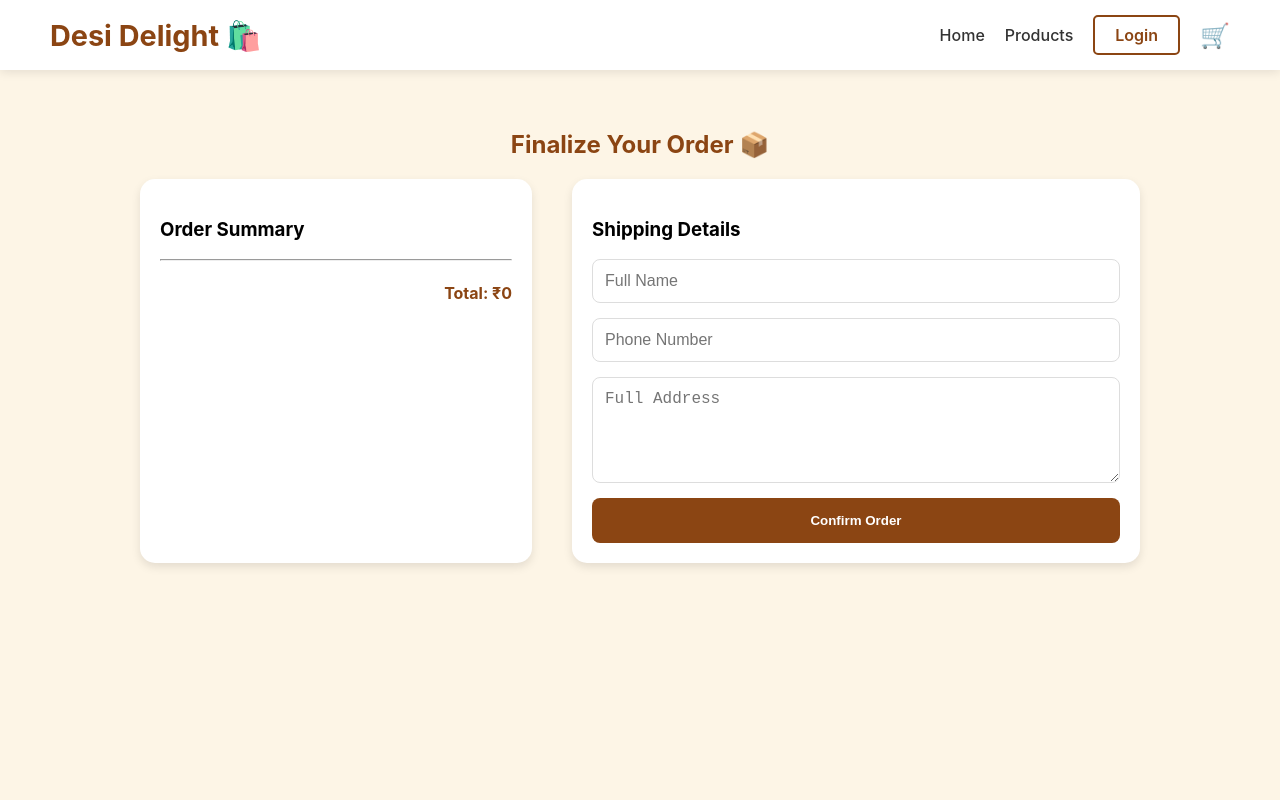
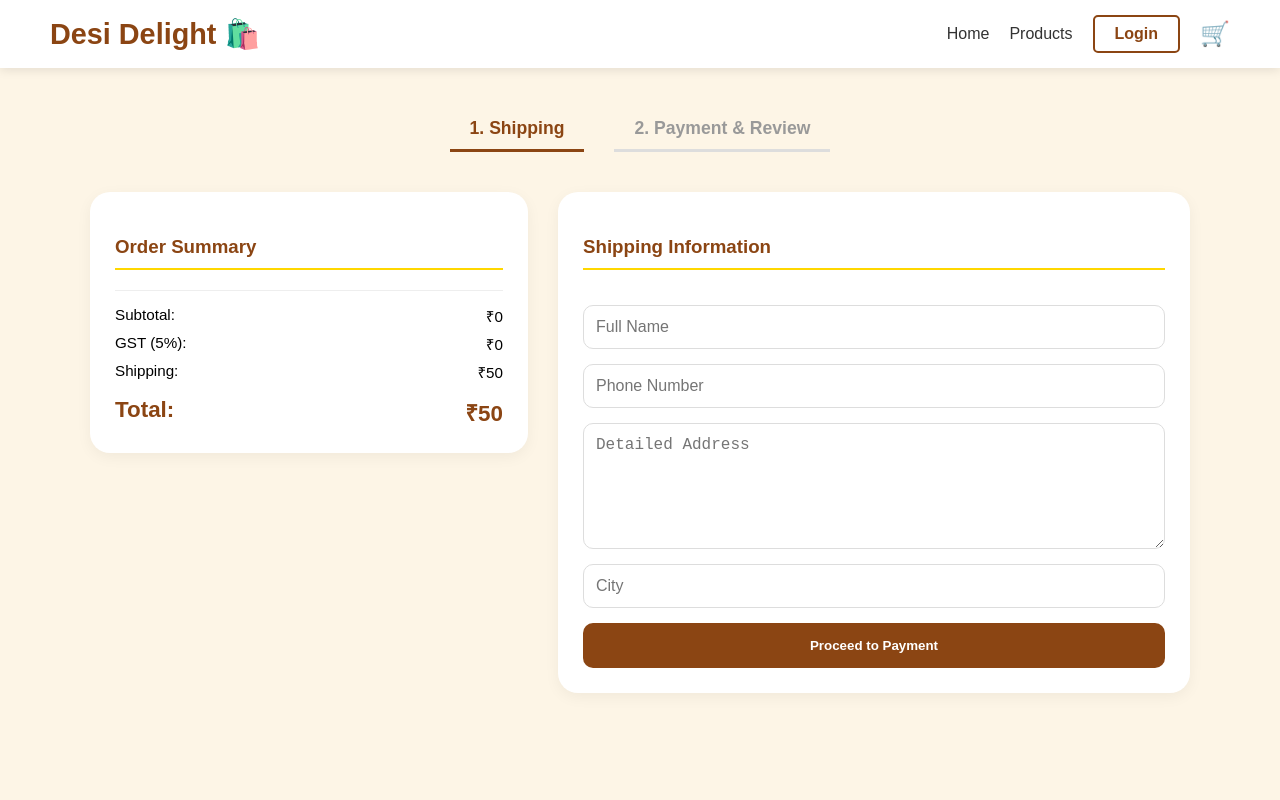
Before and after one commit to khushi-vishwakarma-bot/client, a React (Create React App) app: page /checkout in a window 1280 px wide. Shown: the top 800 px of the page. Built offline with nearby package versions, Linux system fonts and the light colour scheme.

Commit message:
new changes

```diff
--- a/src/App.js
+++ b/src/App.js
@@ -4,6 +4,7 @@ import Home from './components/Home';
 import Products from './components/Products';
 import Cart from './components/Cart';
 import Checkout from './components/Checkout';
+import OrderSuccess from './components/OrderSuccess';
 import Navbar from './components/Navbar';
 import Footer from './components/Footer';
 import Register from './components/Register';
@@ -41,29 +42,52 @@ function App() {
     });
   };
 
+  // UPDATED: Logic to remove item when quantity drops below 1
+  const updateQuantity = (productId, amount) => {
+    setCartItems((prevItems) => {
+      return prevItems
+        .map((item) =>
+          item.id === productId ? { ...item, quantity: item.quantity + amount } : item
+        )
+        .filter((item) => item.quantity > 0); // This automatically removes the product
+    });
+  };
+
+  const clearCart = () => {
+    setCartItems([]);
+    localStorage.removeItem('desiCart');
+  };
+
   const loginUser = (userData) => setUser(userData);
-  const logoutUser = () => setUser(null);
+  const logoutUser = () => {
+    setUser(null);
+    localStorage.removeItem('desiUser');
+  };
 
   return (
     <Router>
-      <div className="App">
-        {/* Navbar is now safely inside Router */}
+      <div className="App" style={{ fontFamily: "'Poppins', sans-serif" }}>
         <Navbar
           user={user}
           onLogout={logoutUser}
           cartCount={cartItems.reduce((acc, item) => acc + item.quantity, 0)}
         />
-
         <Routes>
           <Route path="/" element={<Home />} />
           <Route path="/products" element={<Products addToCart={addToCart} />} />
-          <Route path="/cart" element={<Cart cartItems={cartItems} />} />
-          <Route path="/checkout" element={<Checkout cartItems={cartItems} />} />
+          <Route
+            path="/cart"
+            element={<Cart cartItems={cartItems} updateQuantity={updateQuantity} />}
+          />
+          <Route
+            path="/checkout"
+            element={<Checkout cartItems={cartItems} clearCart={clearCart} />}
+          />
+          <Route path="/order-success" element={<OrderSuccess />} />
           <Route path="/register" element={<Register />} />
           <Route path="/login" element={<Login onLogin={loginUser} />} />
           <Route path="/profile" element={<Profile user={user} onLogout={logoutUser} />} />
         </Routes>
-
         <Footer />
       </div>
     </Router>
--- a/src/components/Cart.js
+++ b/src/components/Cart.js
@@ -4,16 +4,14 @@ import { useNavigate } from 'react-router-dom';
 function Cart({ cartItems, updateQuantity }) {
   const navigate = useNavigate();
 
-  // Calculate Total based on Price * Quantity
   const total = cartItems.reduce((acc, item) => {
-    // Remove '₹' and comma if any, then convert to number
     const price = parseInt(item.price.replace(/[₹,]/g, ''));
     return acc + (price * item.quantity);
   }, 0);
 
   return (
     <div style={{ padding: '40px', backgroundColor: '#fffaf0', minHeight: '100vh', fontFamily: "'Poppins', sans-serif" }}>
-      <h2 style={{ color: '#8B4513', textAlign: 'center', fontSize: '2.5rem' }}>Your Shopping Cart 🛒</h2>
+      <h2 style={{ color: '#8B4513', textAlign: 'center', fontSize: '2.5rem', marginBottom: '30px' }}>Your Shopping Cart 🛒</h2>
 
       {cartItems.length === 0 ? (
         <div style={{ textAlign: 'center', marginTop: '50px' }}>
@@ -21,19 +19,19 @@ function Cart({ cartItems, updateQuantity }) {
           <button onClick={() => navigate('/products')} style={btnStyle}>Go to Shop</button>
         </div>
       ) : (
-        <div style={{ maxWidth: '800px', margin: '0 auto', backgroundColor: 'white', padding: '20px', borderRadius: '20px', boxShadow: '0 10px 30px rgba(0,0,0,0.05)' }}>
+        <div style={{ maxWidth: '850px', margin: '0 auto', backgroundColor: 'white', padding: '30px', borderRadius: '25px', boxShadow: '0 10px 40px rgba(0,0,0,0.05)' }}>
           {cartItems.map((item) => (
-            <div key={item.id} style={{ display: 'flex', justifyContent: 'space-between', alignItems: 'center', padding: '15px 0', borderBottom: '1px solid #eee' }}>
+            <div key={item.id} style={{ display: 'flex', justifyContent: 'space-between', alignItems: 'center', padding: '20px 0', borderBottom: '1px solid #f5f5f5' }}>
               <div style={{ display: 'flex', alignItems: 'center', gap: '20px' }}>
-                <img src={item.img} alt={item.name} style={{ width: '60px', height: '60px', borderRadius: '10px', objectFit: 'cover' }} />
+                <img src={item.img} alt={item.name} style={{ width: '70px', height: '70px', borderRadius: '15px', objectFit: 'cover' }} />
                 <div>
-                  <h4 style={{ margin: 0 }}>{item.name}</h4>
-                  <p style={{ margin: 0, color: '#8B4513', fontWeight: 'bold' }}>{item.price}</p>
+                  <h4 style={{ margin: 0, fontSize: '1.1rem', color: '#333' }}>{item.name}</h4>
+                  <p style={{ margin: '5px 0 0', color: '#8B4513', fontWeight: 'bold' }}>{item.price}</p>
                 </div>
               </div>
 
-              {/* + and - BUTTONS */}
-              <div style={{ display: 'flex', alignItems: 'center', gap: '15px' }}>
+              {/* Only Quantity Controls Left */}
+              <div style={{ display: 'flex', alignItems: 'center', gap: '15px', backgroundColor: '#fdf5e6', padding: '5px 15px', borderRadius: '20px' }}>
                 <button
                   onClick={() => updateQuantity(item.id, -1)}
                   style={qtyBtnStyle}
@@ -41,7 +39,7 @@ function Cart({ cartItems, updateQuantity }) {
                 >
                   -
                 </button>
-                <span style={{ fontWeight: 'bold', fontSize: '1.1rem', minWidth: '20px', textAlign: 'center' }}>
+                <span style={{ fontWeight: 'bold', fontSize: '1.1rem', minWidth: '25px', textAlign: 'center' }}>
                   {item.quantity}
                 </span>
                 <button
@@ -55,10 +53,19 @@ function Cart({ cartItems, updateQuantity }) {
             </div>
           ))}
 
-          <div style={{ marginTop: '30px', textAlign: 'right' }}>
-            <h3 style={{ fontSize: '1.5rem', color: '#333' }}>Total: ₹{total}</h3>
+          <div style={{ marginTop: '40px', textAlign: 'right', borderTop: '2px solid #fffaf0', paddingTop: '20px' }}>
+            <div style={{ marginBottom: '20px' }}>
+              <span style={{ fontSize: '1.2rem', color: '#666' }}>Subtotal: </span>
+              <span style={{ fontSize: '1.8rem', fontWeight: 'bold', color: '#333' }}>₹{total}</span>
+            </div>
 
-            {/* UPDATED BUTTON: Navigates to the Checkout Page */}
+            <div style={{ display: 'flex', justifyContent: 'flex-end', gap: '15px' }}>
+              <button
+                onClick={() => navigate('/products')}
+                style={{ ...btnStyle, backgroundColor: '#f0f0f0', color: '#333' }}
+              >
+                Continue Shopping
+              </button>
               <button
                 style={checkoutBtnStyle}
                 onClick={() => navigate('/checkout')}
@@ -67,50 +74,27 @@ function Cart({ cartItems, updateQuantity }) {
               </button>
             </div>
           </div>
+        </div>
       )}
     </div>
   );
 }
 
-// STYLES (Kept consistent with your theme)
 const qtyBtnStyle = {
-  backgroundColor: '#fdf5e6',
-  border: '1px solid #8B4513',
+  backgroundColor: 'transparent',
+  border: 'none',
   color: '#8B4513',
-  width: '32px',
-  height: '32px',
-  borderRadius: '50%',
+  width: '30px',
+  height: '30px',
   cursor: 'pointer',
   fontWeight: 'bold',
-  fontSize: '1.2rem',
+  fontSize: '1.3rem',
   display: 'flex',
   justifyContent: 'center',
-  alignItems: 'center',
-  transition: '0.2s'
+  alignItems: 'center'
 };
 
-const btnStyle = {
-  padding: '10px 30px',
-  backgroundColor: '#8B4513',
-  color: 'white',
-  border: 'none',
-  borderRadius: '25px',
-  cursor: 'pointer',
-  marginTop: '20px',
-  fontWeight: 'bold'
-};
-
-const checkoutBtnStyle = {
-  padding: '15px 40px',
-  backgroundColor: '#FFD700',
-  color: '#8B4513',
-  border: 'none',
-  borderRadius: '30px',
-  fontWeight: 'bold',
-  fontSize: '1.1rem',
-  cursor: 'pointer',
-  transition: 'transform 0.2s',
-  boxShadow: '0 4px 15px rgba(255, 215, 0, 0.3)'
-};
+const btnStyle = { padding: '12px 25px', backgroundColor: '#8B4513', color: 'white', border: 'none', borderRadius: '12px', cursor: 'pointer', fontWeight: 'bold' };
+const checkoutBtnStyle = { padding: '15px 45px', backgroundColor: '#FFD700', color: '#8B4513', border: 'none', borderRadius: '12px', fontWeight: 'bold', cursor: 'pointer' };
 
 export default Cart;
--- a/src/components/Checkout.js
+++ b/src/components/Checkout.js
@@ -1,71 +1,168 @@
 import React, { useState } from 'react';
 import { useNavigate } from 'react-router-dom';
 
-function Checkout({ cartItems }) {
+function Checkout({ cartItems, clearCart }) {
   const navigate = useNavigate();
+
+  // Step State: 1 (Shipping), 2 (Payment & Review)
+  const [step, setStep] = useState(1);
+
   const [formData, setFormData] = useState({
     name: '',
     phone: '',
     address: '',
-    city: ''
+    city: '',
+    paymentMethod: 'UPI'
   });
 
-  const total = cartItems.reduce((acc, item) => {
+  // Discount & Coupon State
+  const [coupon, setCoupon] = useState("");
+  const [discount, setDiscount] = useState(0);
+  const [applied, setApplied] = useState(false);
+
+  // 1. Calculate Financials
+  const subtotal = cartItems.reduce((acc, item) => {
     const price = parseInt(item.price.replace('₹', ''));
     return acc + (price * item.quantity);
   }, 0);
 
-  const handleSubmit = (e) => {
+  const tax = Math.round(subtotal * 0.05); // 5% GST
+  const shipping = subtotal > 500 ? 0 : 50; // Free over ₹500
+
+  const handleApplyCoupon = () => {
+    if (coupon.toUpperCase() === "DESI10") {
+      setDiscount(Math.round(subtotal * 0.10)); // 10% Discount
+      setApplied(true);
+      alert("Coupon DESI10 applied! 10% discount added.");
+    } else {
+      alert("Invalid Coupon Code");
+    }
+  };
+
+  const finalTotal = subtotal + tax + shipping - discount;
+
+  // STEP 3: FINAL ORDER SUBMISSION
+  const handleSubmitOrder = (e) => {
     e.preventDefault();
-    alert(`Thank you, ${formData.name}! Your order of ₹${total} has been placed successfully.`);
-    // In a real app, you would send this data to a database here
-    navigate('/');
+
+    // In a real app, you would send formData and cartItems to your backend here.
+    console.log("Order submitted for:", formData);
+
+    // Clear the cart globally
+    clearCart();
+
+    // Move to Step 4 (Success Page)
+    navigate('/order-success');
   };
 
   return (
-    <div style={{ padding: '40px', backgroundColor: '#fdf5e6', minHeight: '100vh' }}>
-      <h2 style={{ textAlign: 'center', color: '#8B4513' }}>Finalize Your Order 📦</h2>
+    <div style={{ padding: '40px', backgroundColor: '#fdf5e6', minHeight: '100vh', fontFamily: "'Poppins', sans-serif" }}>
 
-      <div style={{ display: 'flex', gap: '40px', maxWidth: '1000px', margin: '0 auto', flexWrap: 'wrap' }}>
+      {/* Step Progress Bar */}
+      <div style={stepContainer}>
+        <div style={{ ...stepItem, borderBottom: step === 1 ? '3px solid #8B4513' : '3px solid #ddd', color: step === 1 ? '#8B4513' : '#999' }}>1. Shipping</div>
+        <div style={{ ...stepItem, borderBottom: step === 2 ? '3px solid #8B4513' : '3px solid #ddd', color: step === 2 ? '#8B4513' : '#999' }}>2. Payment & Review</div>
+      </div>
 
-        {/* ORDER SUMMARY */}
-        <div style={{ flex: 1, backgroundColor: 'white', padding: '20px', borderRadius: '15px', boxShadow: '0 4px 10px rgba(0,0,0,0.1)' }}>
-          <h3>Order Summary</h3>
+      <div style={layoutWrapper}>
+
+        {/* LEFT COLUMN: FIXED SUMMARY */}
+        <div style={summaryCard}>
+          <h3 style={cardTitle}>Order Summary</h3>
+          <div style={{ marginBottom: '20px' }}>
             {cartItems.map(item => (
-            <div key={item.id} style={{ display: 'flex', justifyContent: 'space-between', marginBottom: '10px' }}>
+              <div key={item.id} style={itemRow}>
                 <span>{item.name} (x{item.quantity})</span>
                 <span>₹{parseInt(item.price.replace('₹', '')) * item.quantity}</span>
               </div>
             ))}
-          <hr />
-          <h4 style={{ textAlign: 'right', color: '#8B4513' }}>Total: ₹{total}</h4>
+          </div>
+          <hr style={divider} />
+          <div style={priceDetail}>
+            <div style={priceRow}><span>Subtotal:</span><span>₹{subtotal}</span></div>
+            <div style={priceRow}><span>GST (5%):</span><span>₹{tax}</span></div>
+            <div style={priceRow}><span>Shipping:</span><span>{shipping === 0 ? "FREE" : `₹${shipping}`}</span></div>
+            {applied && <div style={{ ...priceRow, color: 'green' }}><span>Discount:</span><span>-₹{discount}</span></div>}
+            <div style={totalRow}>
+              <span>Total:</span><span>₹{finalTotal}</span>
+            </div>
+          </div>
         </div>
 
-        {/* SHIPMENT FORM */}
-        <div style={{ flex: 1.5, backgroundColor: 'white', padding: '20px', borderRadius: '15px', boxShadow: '0 4px 10px rgba(0,0,0,0.1)' }}>
-          <h3>Shipping Details</h3>
-          <form onSubmit={handleSubmit} style={{ display: 'flex', flexDirection: 'column', gap: '15px' }}>
+        {/* RIGHT COLUMN: DYNAMIC FORMS */}
+        <div style={formCard}>
+          {step === 1 ? (
+            /* STEP 1: SHIPPING */
+            <div style={formSection}>
+              <h3 style={cardTitle}>Shipping Information</h3>
+              <input style={inputField} placeholder="Full Name" onChange={(e) => setFormData({...formData, name: e.target.value})} />
+              <input style={inputField} placeholder="Phone Number" onChange={(e) => setFormData({...formData, phone: e.target.value})} />
+              <textarea style={{ ...inputField, height: '100px' }} placeholder="Detailed Address" onChange={(e) => setFormData({...formData, address: e.target.value})} />
+              <input style={inputField} placeholder="City" onChange={(e) => setFormData({...formData, city: e.target.value})} />
+              <button
+                style={primaryBtn}
+                onClick={() => formData.name && formData.address ? setStep(2) : alert("Please fill shipping details")}
+              >
+                Proceed to Payment
+              </button>
+            </div>
+          ) : (
+            /* STEP 2: PAYMENT & REVIEW */
+            <div style={formSection}>
+              <h3 style={cardTitle}>Payment Method</h3>
+              <div style={paymentGroup}>
+                {['UPI (PhonePe/GPay)', 'Debit/Credit Card', 'Cash on Delivery'].map((mode) => (
+                  <label key={mode} style={paymentOption}>
                     <input
-              type="text" placeholder="Full Name" required
-              style={inputStyle} onChange={(e) => setFormData({...formData, name: e.target.value})}
+                      type="radio"
+                      name="payMode"
+                      value={mode}
+                      defaultChecked={mode === 'UPI (PhonePe/GPay)'}
+                      onChange={(e) => setFormData({...formData, paymentMethod: e.target.value})}
                     />
-            <input
-              type="tel" placeholder="Phone Number" required
-              style={inputStyle} onChange={(e) => setFormData({...formData, phone: e.target.value})}
-            />
-            <textarea
-              placeholder="Full Address" required
-              style={{...inputStyle, height: '80px'}} onChange={(e) => setFormData({...formData, address: e.target.value})}
-            />
-            <button type="submit" style={confirmBtnStyle}>Confirm Order</button>
-          </form>
+                    <span style={{ marginLeft: '10px' }}>{mode}</span>
+                  </label>
+                ))}
+              </div>
+
+              <div style={couponBox}>
+                <input style={{ ...inputField, flex: 1, marginBottom: 0 }} placeholder="Coupon Code (DESI10)" onChange={(e) => setCoupon(e.target.value)} />
+                <button onClick={handleApplyCoupon} style={applyBtn}>Apply</button>
+              </div>
+
+              <div style={{ display: 'flex', gap: '15px', marginTop: '30px' }}>
+                <button style={backBtn} onClick={() => setStep(1)}>Back</button>
+                <button style={primaryBtn} onClick={handleSubmitOrder}>
+                  Place Order ₹{finalTotal}
+                </button>
+              </div>
+            </div>
+          )}
         </div>
       </div>
     </div>
   );
 }
 
-const inputStyle = { padding: '12px', borderRadius: '8px', border: '1px solid #ddd', fontSize: '1rem' };
-const confirmBtnStyle = { backgroundColor: '#8B4513', color: 'white', padding: '15px', border: 'none', borderRadius: '8px', fontWeight: 'bold', cursor: 'pointer' };
+// STYLES
+const stepContainer = { display: 'flex', justifyContent: 'center', gap: '30px', marginBottom: '40px' };
+const stepItem = { padding: '10px 20px', fontWeight: 'bold', fontSize: '1.1rem' };
+const layoutWrapper = { display: 'flex', gap: '30px', maxWidth: '1100px', margin: '0 auto', flexWrap: 'wrap' };
+const summaryCard = { flex: 1, backgroundColor: 'white', padding: '25px', borderRadius: '20px', boxShadow: '0 4px 15px rgba(0,0,0,0.05)', height: 'fit-content' };
+const formCard = { flex: 1.5, backgroundColor: 'white', padding: '25px', borderRadius: '20px', boxShadow: '0 4px 15px rgba(0,0,0,0.05)' };
+const cardTitle = { color: '#8B4513', borderBottom: '2px solid #FFD700', paddingBottom: '10px', marginBottom: '20px' };
+const itemRow = { display: 'flex', justifyContent: 'space-between', marginBottom: '10px', color: '#555' };
+const divider = { border: 'none', borderTop: '1px solid #eee', margin: '15px 0' };
+const priceDetail = { fontSize: '0.95rem' };
+const priceRow = { display: 'flex', justifyContent: 'space-between', marginBottom: '8px' };
+const totalRow = { display: 'flex', justifyContent: 'space-between', fontSize: '1.4rem', fontWeight: 'bold', color: '#8B4513', marginTop: '15px' };
+const formSection = { display: 'flex', flexDirection: 'column', gap: '15px' };
+const inputField = { padding: '12px', borderRadius: '10px', border: '1px solid #ddd', fontSize: '1rem', outline: 'none' };
+const primaryBtn = { flex: 1, backgroundColor: '#8B4513', color: 'white', padding: '15px', border: 'none', borderRadius: '10px', fontWeight: 'bold', cursor: 'pointer' };
+const backBtn = { backgroundColor: '#f0f0f0', color: '#333', padding: '15px 25px', border: 'none', borderRadius: '10px', cursor: 'pointer' };
+const paymentGroup = { display: 'flex', flexDirection: 'column', gap: '10px' };
+const paymentOption = { padding: '15px', border: '1px solid #eee', borderRadius: '10px', display: 'flex', alignItems: 'center', cursor: 'pointer' };
+const couponBox = { display: 'flex', gap: '10px', marginTop: '10px', backgroundColor: '#fff9f0', padding: '15px', borderRadius: '10px' };
+const applyBtn = { backgroundColor: '#e67e22', color: 'white', border: 'none', padding: '0 20px', borderRadius: '8px', cursor: 'pointer' };
 
 export default Checkout;
--- /dev/null
+++ b/src/components/OrderSuccess.js
@@ -0,0 +1,31 @@
+import React from 'react';
+import { useNavigate } from 'react-router-dom';
+
+function OrderSuccess() {
+  const navigate = useNavigate();
+
+  return (
+    <div style={{ textAlign: 'center', padding: '100px 20px', backgroundColor: '#fdf5e6', minHeight: '80vh' }}>
+      <div style={{ backgroundColor: 'white', padding: '40px', borderRadius: '20px', display: 'inline-block', boxShadow: '0 4px 15px rgba(0,0,0,0.1)' }}>
+        <h1 style={{ fontSize: '4rem', margin: 0 }}>🎉</h1>
+        <h2 style={{ color: '#8B4513', marginTop: '20px' }}>Order Placed Successfully!</h2>
+        <p style={{ color: '#666', fontSize: '1.1rem' }}>
+          Thank you for choosing <strong>Desi Delight</strong>. <br />
+          Your delicious homemade treats are being prepared with love.
+        </p>
+        <button
+          onClick={() => navigate('/products')}
+          style={{
+            marginTop: '30px', backgroundColor: '#8B4513', color: 'white',
+            padding: '12px 30px', border: 'none', borderRadius: '8px',
+            fontWeight: 'bold', cursor: 'pointer'
+          }}
+        >
+          Continue Shopping
+        </button>
+      </div>
+    </div>
+  );
+}
+
+export default OrderSuccess;
```
Also changed, not shown: src/components/Home.js (+15 -12 lines), src/components/Products.js (+28 -9 lines). Lines whose indentation alone changed are shown as unchanged.
